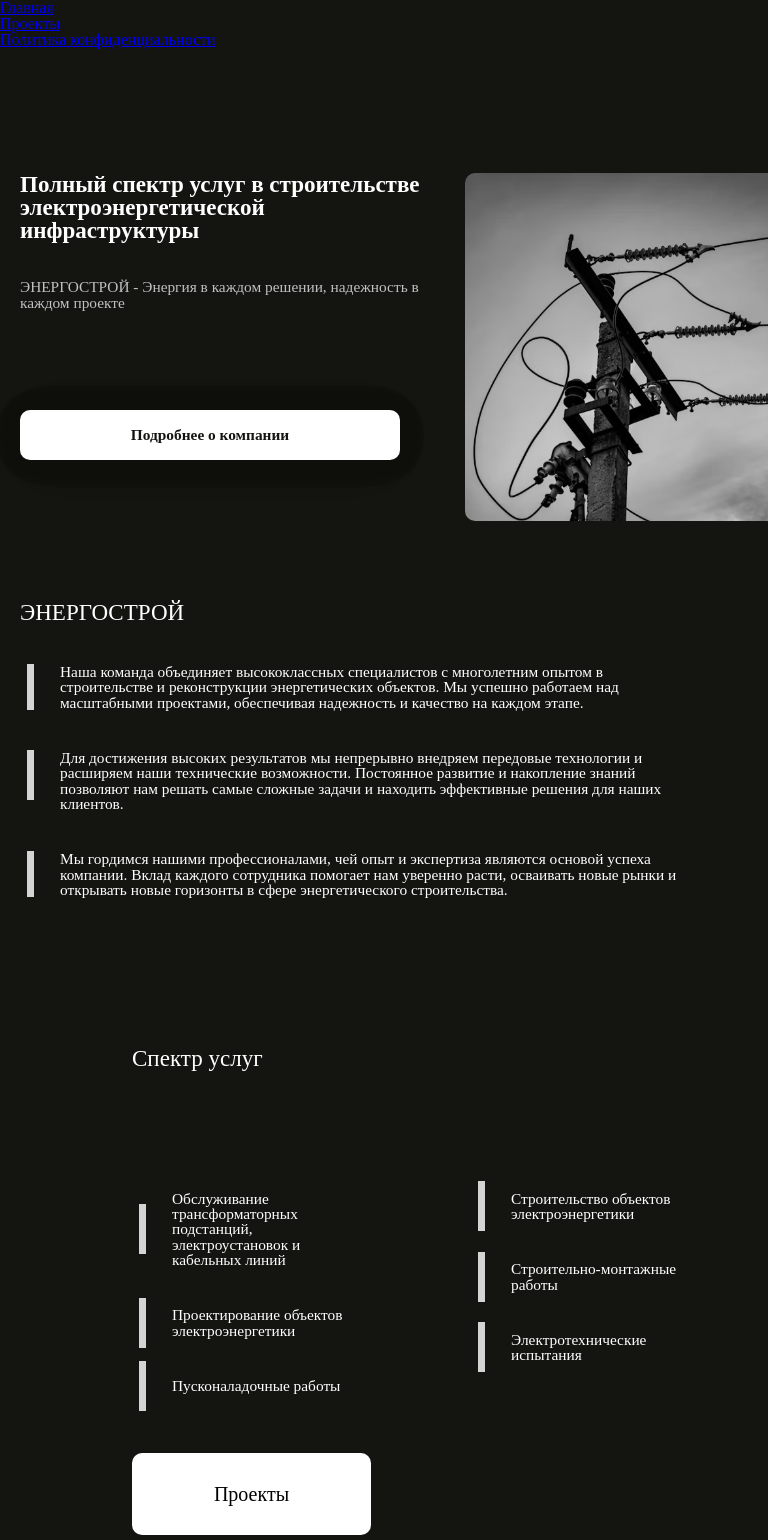
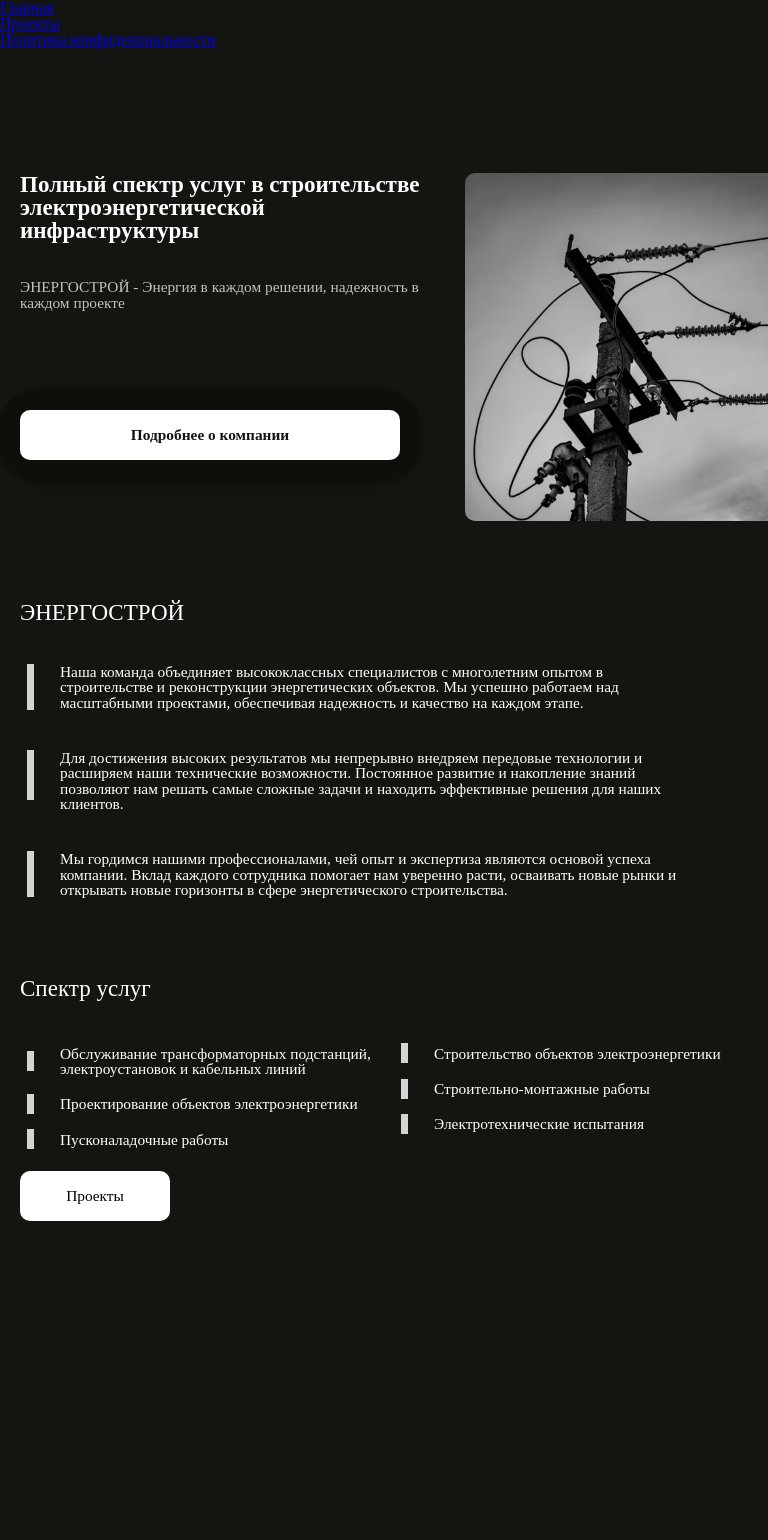
Before and after one commit to Daniks0-0/ENERGOSTROY, a React (Vite) app: page / in a window 768 px wide. Shown: the top 1540 px of the page. After the commit the page ends 1221 px from the top, so only its background shows below. Built offline with nearby package versions, Linux system fonts and the light colour scheme.

Commit message:
all style for ServicesSection

```diff
--- a/src/components/AboutSection/AboutSection.scss
+++ b/src/components/AboutSection/AboutSection.scss
@@ -48,6 +48,7 @@
 @media (min-width: 601px) and (max-width: 1200px) {
     .aboutSection {
         padding-left: 20px;
+        margin-bottom: 80px;
 
 
 
@@ -93,6 +94,7 @@
     .aboutSection {
         max-width: 500px;
         width: 100%;
+        margin-bottom: 50px;
         padding-left:10px;
         padding-right:10px;
 
--- a/src/components/ServicesSection/ServicesSection.scss
+++ b/src/components/ServicesSection/ServicesSection.scss
@@ -1,15 +1,12 @@
 .servicesSection {
     max-width: 1718px;
-    padding-left: 100px;
-    padding-right: 40px;
+    padding: 0 40px 150px 100px;
     width: 100%;
     height: auto;
-    margin-bottom: 150px;
 
     h1 {
         padding-left: 2rem;
-        margin-top: 150px;
-        margin-bottom: 80px;
+        margin: 150px 0 80px;
         font-weight: 500;
         font-size: clamp(18px, 3vw, 48px);
         color: #fff;
@@ -24,40 +21,33 @@
         .second-list {
             display: flex;
             flex-direction: column;
-            padding-left: 2rem;
-            padding-right: 2rem;
+            padding: 0 2rem;
 
             li {
                 max-width: 500px;
-                width: 100%;
                 margin-top: 40px;
                 position: relative;
-                padding-left: 2.5rem; // Увеличиваем расстояние до текста
+                padding-left: 2.5rem;
                 font-weight: 400;
                 font-size: clamp(12px, 2vw, 24px);
                 color: #fff;
 
-                // Создаем кастомный маркер
                 &::after {
                     content: '';
                     background: url(../../assets/list.svg) no-repeat center;
                     position: absolute;
                     left: 0;
-                    top: 50%; // Смещение маркера вниз на 50% высоты
-                    transform: translateY(-50%); // Центрирование маркера
-                    bottom: 0;
+                    top: 50%;
+                    transform: translateY(-50%);
                     width: 20px;
                     height: 50px;
-
+                }
             }
         }
     }
 
-    }
     .link-project {
-
-        margin-left: 2rem;
-        margin-top: 60px;
+        margin: 60px 0 0 2rem;
         display: flex;
         align-items: center;
         justify-content: center;
@@ -68,58 +58,85 @@
 
         a {
             font-weight: 500;
-            font-size: 20px;
+            font-size: clamp(14px, 2vw, 20px);
             color: #000;
             text-decoration: none;
         }
     }
 }
 
-
-
 @media (min-width: 601px) and (max-width: 1200px) {
     .servicesSection {
-            h1 {}
-            .list {}
+        padding: 0 10px 0 20px;
+
+        h1 {
+            margin: 0 0 25px;
+            padding-left: 0;
+        }
+
+        .list {
+            gap: 10px;
 
             .first-list,
             .second-list {
-
+                padding: 0;
 
                 li {
+                    margin-top: 20px;
+
+                    &::after {
+                        max-height: 50px;
+                        height: auto;
+                        min-height: 20px;
                     }
-
                 }
-        .link-project {
-            a{
-
             }
         }
 
+        .link-project {
+            margin: 24px 0 0;
+            max-width: 150px;
+            width: 100%;
+            height: 50px;
+        }
+    }
 }
 
-    @media(min-width:300px) and (max-width:600px) {
+@media (min-width: 300px) and (max-width: 600px) {
     .servicesSection {
+        padding: 0 10px;
+
         h1 {
+            margin: 0 0 12px;
+            padding-left: 0;
+        }
 
-            }
-            .list {}
+        .list {
+            display: flex;
+            flex-direction: column;
+            gap: 0px;
 
             .first-list,
             .second-list {
-
+                padding: 0;
 
                 li {
+                    margin-top: 20px;
+
+                    &::after {
+                        max-height: 50px;
+                        height: auto;
+                        min-height: 20px;
                     }
-
                 }
-        .link-project {
-            a{
-
             }
         }
 
-
+        .link-project {
+            margin: 24px 0 0;
+            max-width: 580px;
+            width: 100%;
+            height: 40px;
         }
     }
 }
```
Lines whose indentation alone changed are shown as unchanged.
